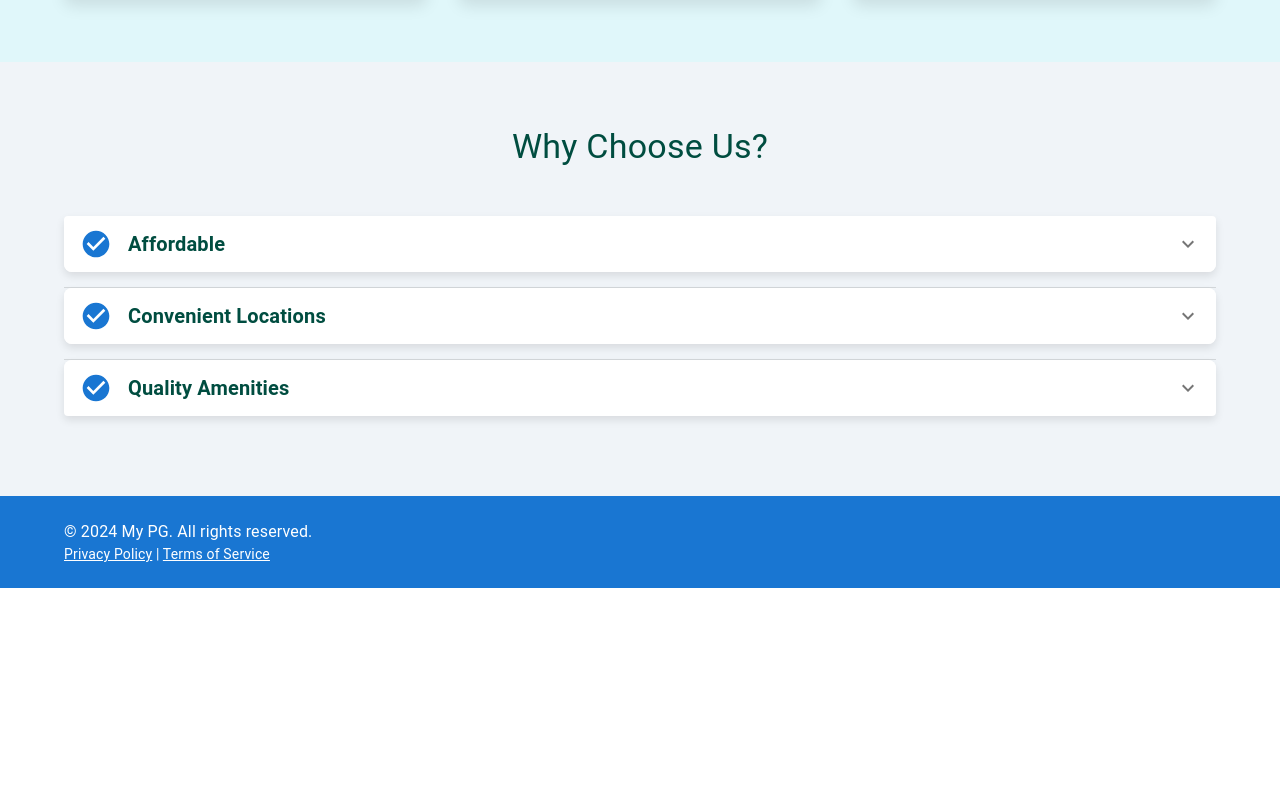
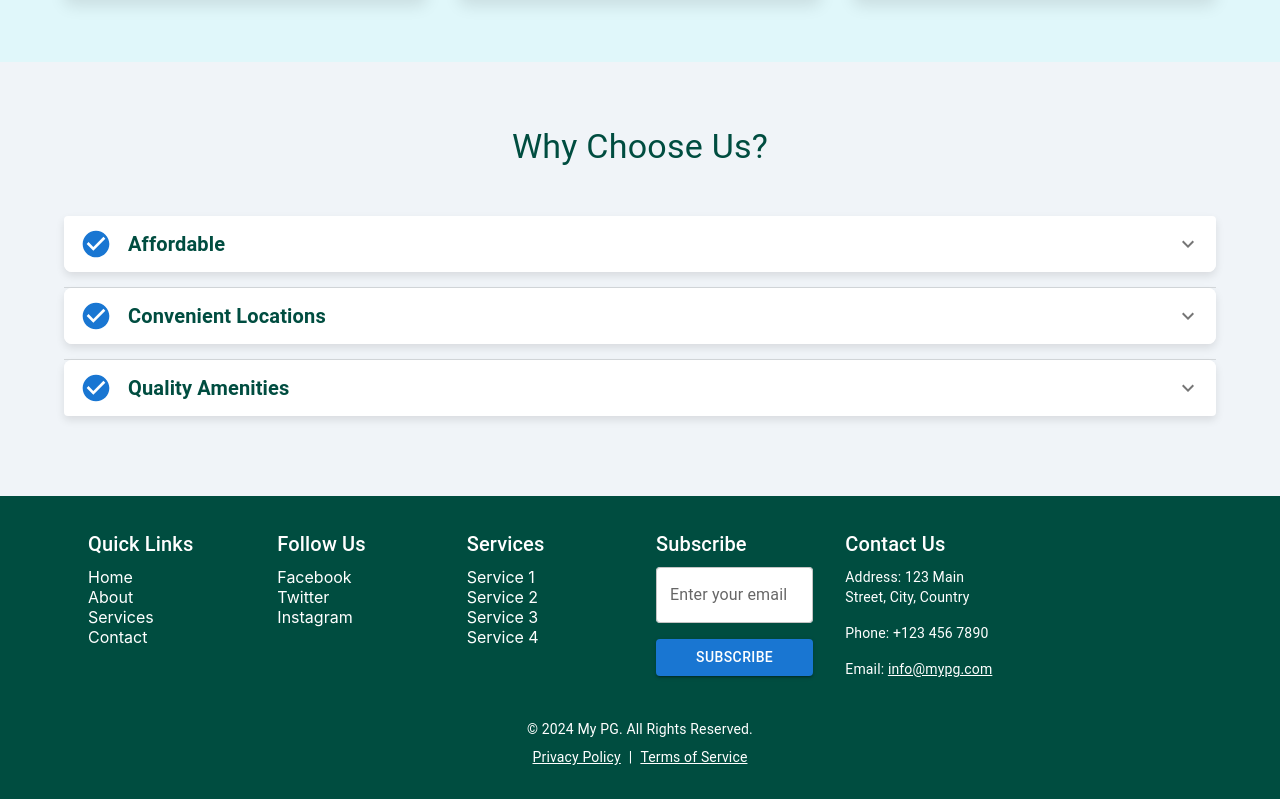
Before and after one commit to AfshanAlamEngg/mypg-frontend, a React (Create React App) app: page / in a window 1280 px wide. Shown: the part 2035-2834 px from the top of the page. Before the commit the page ends 2623 px from the top, so only its background shows below. Built offline with nearby package versions, Linux system fonts and the light colour scheme.

Commit message:
Added footer to the project

```diff
--- a/src/home/components/Footer.js
+++ b/src/home/components/Footer.js
@@ -1,21 +1,89 @@
 import React from 'react';
-import { Box, Container, Typography, Link } from '@mui/material';
+import { Box, Container, Typography, Grid, TextField, Button, Link } from '@mui/material';
+import { Link as RouterLink } from 'react-router-dom';
 
 const Footer = () => {
   return (
-    <Box sx={{ backgroundColor: 'primary.main', color: 'white', py: 3 }}>
-      <Container>
-        <Typography variant="body1">
-          &copy; {new Date().getFullYear()} My PG. All rights reserved.
+    <Box sx={{ backgroundColor: '#004d40', color: 'white', py: 4 }}>
+      <Container maxWidth="lg" sx={{ px: { xs: 2, sm: 4, md: 6 } }}>
+        <Grid container spacing={4}>
+          <Grid item xs={12} sm={6} md={2}>
+            <Typography variant="h6" gutterBottom>
+              Quick Links
+            </Typography>
+            <ul style={{ listStyleType: 'none', padding: 0, margin: 0 }}>
+              <li><RouterLink to="/home" style={{ color: 'white', textDecoration: 'none' }}>Home</RouterLink></li>
+              <li><RouterLink to="/about" style={{ color: 'white', textDecoration: 'none' }}>About</RouterLink></li>
+              <li><RouterLink to="/services" style={{ color: 'white', textDecoration: 'none' }}>Services</RouterLink></li>
+              <li><RouterLink to="/contact" style={{ color: 'white', textDecoration: 'none' }}>Contact</RouterLink></li>
+            </ul>
+          </Grid>
+          <Grid item xs={12} sm={6} md={2}>
+            <Typography variant="h6" gutterBottom>
+              Follow Us
+            </Typography>
+            <ul style={{ listStyleType: 'none', padding: 0, margin: 0 }}>
+              <li><RouterLink to="#facebook" style={{ color: 'white', textDecoration: 'none' }}>Facebook</RouterLink></li>
+              <li><RouterLink to="#twitter" style={{ color: 'white', textDecoration: 'none' }}>Twitter</RouterLink></li>
+              <li><RouterLink to="#instagram" style={{ color: 'white', textDecoration: 'none' }}>Instagram</RouterLink></li>
+            </ul>
+          </Grid>
+          <Grid item xs={12} sm={6} md={2}>
+            <Typography variant="h6" gutterBottom>
+              Services
+            </Typography>
+            <ul style={{ listStyleType: 'none', padding: 0, margin: 0 }}>
+              <li><RouterLink to="/service1" style={{ color: 'white', textDecoration: 'none' }}>Service 1</RouterLink></li>
+              <li><RouterLink to="/service2" style={{ color: 'white', textDecoration: 'none' }}>Service 2</RouterLink></li>
+              <li><RouterLink to="/service3" style={{ color: 'white', textDecoration: 'none' }}>Service 3</RouterLink></li>
+              <li><RouterLink to="/service4" style={{ color: 'white', textDecoration: 'none' }}>Service 4</RouterLink></li>
+            </ul>
+          </Grid>
+          <Grid item xs={12} sm={6} md={2}>
+            <Typography variant="h6" gutterBottom>
+              Subscribe
+            </Typography>
+            <Box component="form" noValidate autoComplete="off">
+              <TextField
+                label="Enter your email"
+                variant="outlined"
+                fullWidth
+                sx={{ mb: 2, bgcolor: 'white', borderRadius: 1 }}
+              />
+              <Button variant="contained" color="primary" fullWidth>
+                Subscribe
+              </Button>
+            </Box>
+          </Grid>
+          <Grid item xs={12} sm={6} md={2}>
+            <Typography variant="h6" gutterBottom>
+              Contact Us
+            </Typography>
+            <Typography variant="body2" paragraph>
+              Address: 123 Main Street, City, Country
+            </Typography>
+            <Typography variant="body2" paragraph>
+              Phone: +123 456 7890
+            </Typography>
+            <Typography variant="body2" paragraph>
+              Email: <Link color="inherit" href="mailto:info@mypg.com">info@mypg.com</Link>
+            </Typography>
+          </Grid>
+        </Grid>
+        <Box textAlign="center" sx={{ mt: 3 }}>
+          <Typography variant="body2" sx={{ mb: 1 }}>
+            &copy; {new Date().getFullYear()} My PG. All Rights Reserved.
           </Typography>
           <Typography variant="body2">
-          <Link color="inherit" href="#">
+            <Link color="inherit" component={RouterLink} to="/privacy-policy" sx={{ mx: 1 }}>
               Privacy Policy
-          </Link> |{' '}
-          <Link color="inherit" href="#">
+            </Link>
+            |
+            <Link color="inherit" component={RouterLink} to="/terms-of-service" sx={{ mx: 1 }}>
               Terms of Service
             </Link>
           </Typography>
+        </Box>
       </Container>
     </Box>
   );
```
Lines whose indentation alone changed are shown as unchanged.
